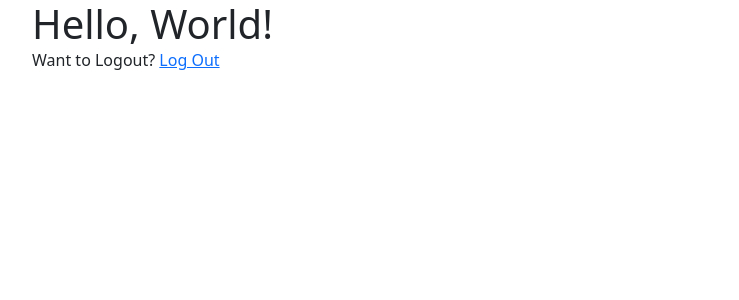
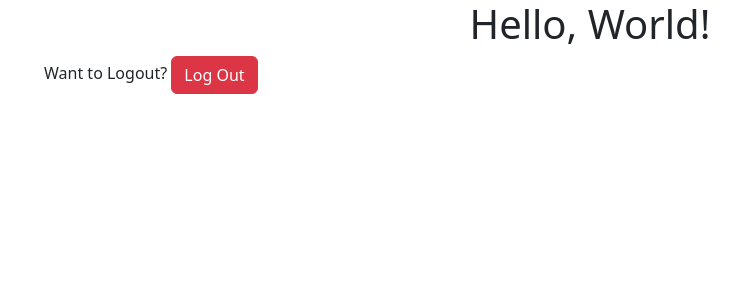
Before and after one commit to Theresa-o/yettiauth, a Django app: template yettiuserauth/templates/yettiuserauth/index.html in a window 1280 px wide. Shown: the top 300 px of the page, without its empty margins (50-789 px from the left). Run offline with Django 4.2, Linux system fonts and the light colour scheme; the template is opened without the code that fills it, so the values that code supplies are empty; parts of the project's set-up code (start-up, migrations or seed data) failed here and were passed over.

Commit message:
adjusted the style of the page

```diff
--- a/yettiuserauth/static/yettiuserauth/styles.css
+++ b/yettiuserauth/static/yettiuserauth/styles.css
@@ -9,7 +9,3 @@
 html {
   font-family: Roboto, sans-serif;
 }
-
-.center {
-  margin: auto;
-}
--- a/yettiuserauth/templates/yettiuserauth/index.html
+++ b/yettiuserauth/templates/yettiuserauth/index.html
@@ -1,7 +1,8 @@
 {% extends "yettiuserauth/layout.html" %}
 
 {% block body %}
-    <h1 class="center">Hello, World!</h1>
-
-    Want to Logout? <a href="{% url 'logout' %}">Log Out</a>
+    <div class="container">
+            <h1 class="text-center">Hello, World!</h1>
+            <p>Want to Logout? <a class="btn btn-danger" href="{% url 'logout' %}">Log Out</a></p>
+    </div>
 {% endblock %}
```
Also changed, not shown: db.sqlite3.
